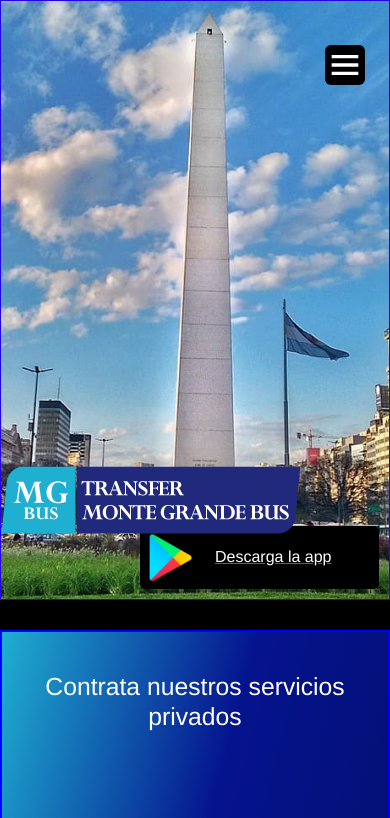
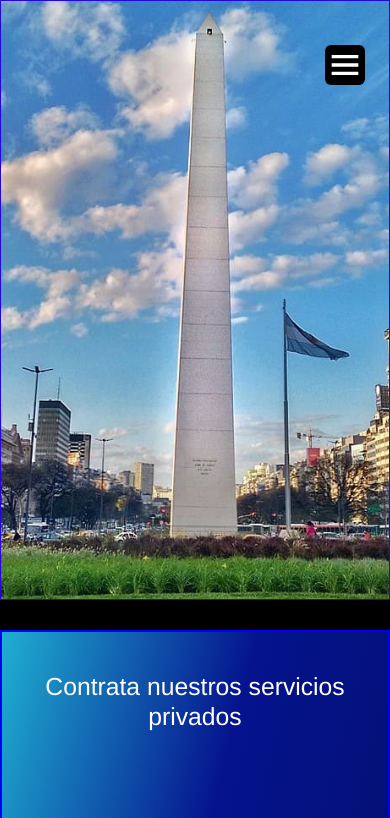
Before and after one commit to montegrandebus/montegrandebus, a website: page paginas/servicios.html in a window 390 px wide. Shown: the top 818 px of the page. Drawn offline with nearby package versions, Linux system fonts and the light colour scheme.

Commit message:
menu y logo googlestore

```diff
--- a/paginas/servicios.html
+++ b/paginas/servicios.html
@@ -36,8 +36,7 @@
                     </ul>
             </div>
             <nav class="nav container__nav " id="nav">
-                <h2 class="nav__logo"><img src="../img/logo/logo-monte-grande-bus.png" alt="logo" class="logomgb__768"></h2>
-                <div class="logoplaystore__menu"><a href="https://play.google.com/store/apps/details?id=ar.com.dpsonline.montegrandebus" target="_blank"><img src="../icons/googleplay.png" class="logo-playstore logoplaystore__768 "><p id="li_googlestore" class="logoplaystore__768 p__logoplaystore">Descarga la app </p></a></div>
+
                 <ul class="nav-tabs " id="obelisco">
                     <li class="nav-item">
                         <a href="../index.html" class="nav-link ">inicio</a>
@@ -54,6 +53,9 @@
                     </li>
                     <li class="nav-item">
                         <a href="./contacto.html" class="nav-link">Contacto</a>
+                    </li>
+                    <li class="nav-item">
+                        <div class="logoplaystore__menu"><a href="https://play.google.com/store/apps/details?id=ar.com.dpsonline.montegrandebus" target="_blank"><img src="../icons/googleplay.png" class="logo-playstore logoplaystore__768 "><p id="li_googlestore" class="logoplaystore__768 p__logoplaystore">Descarga la app </p></a></div>
                     </li>
                 </ul>
                 <a href="#nav" class="nav__hamburguer">
--- a/scss/_general.scss
+++ b/scss/_general.scss
@@ -278,7 +278,6 @@ p {
 
     .logoplaystore__menu {
         animation: transitionInLogo 1.3s;
-        margin: 525px 10px;
         background-color: black;
         width: 239px;
         border-radius: 5px;
```
Also changed, not shown: index.html (+4 -1 lines), paginas/contacto.html (+3 -1 lines), paginas/quienesomos.html (+3 -1 lines), paginas/reservatulugar.html (+3 -1 lines), css/main.css.
